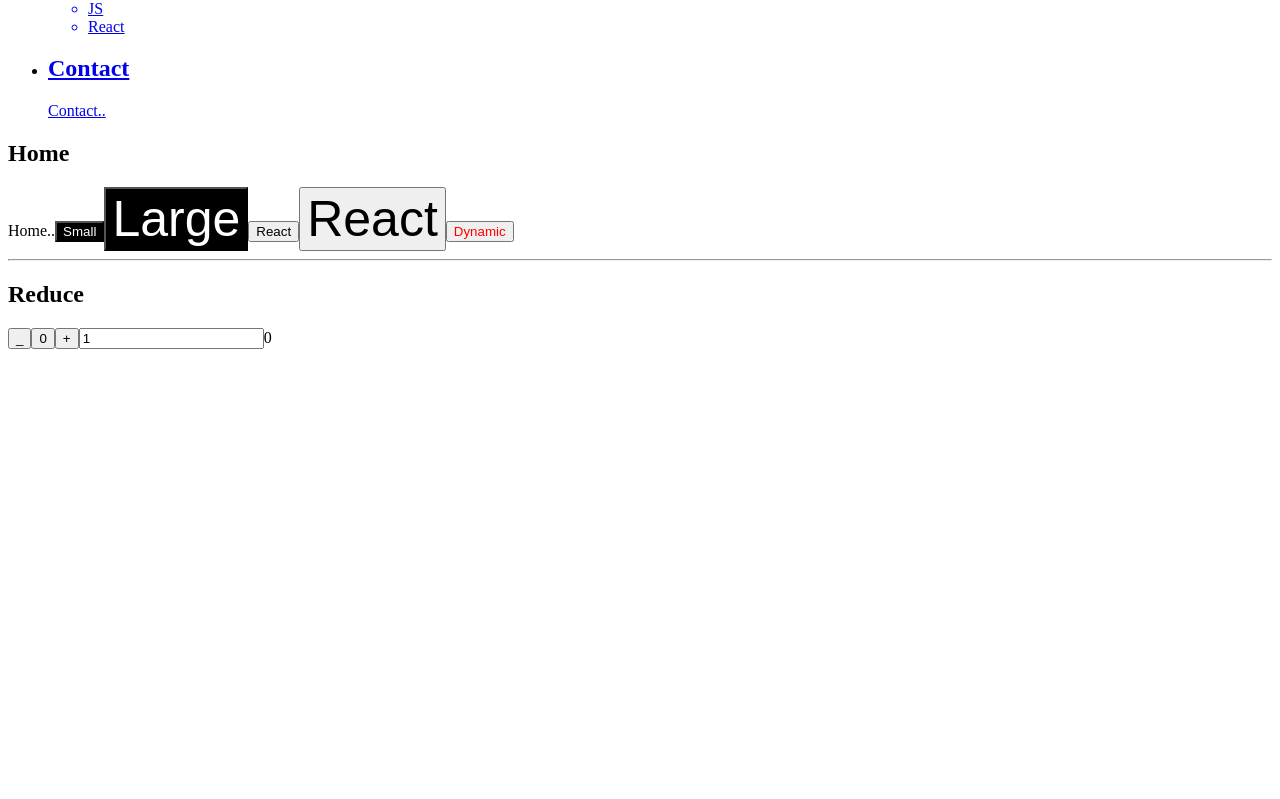
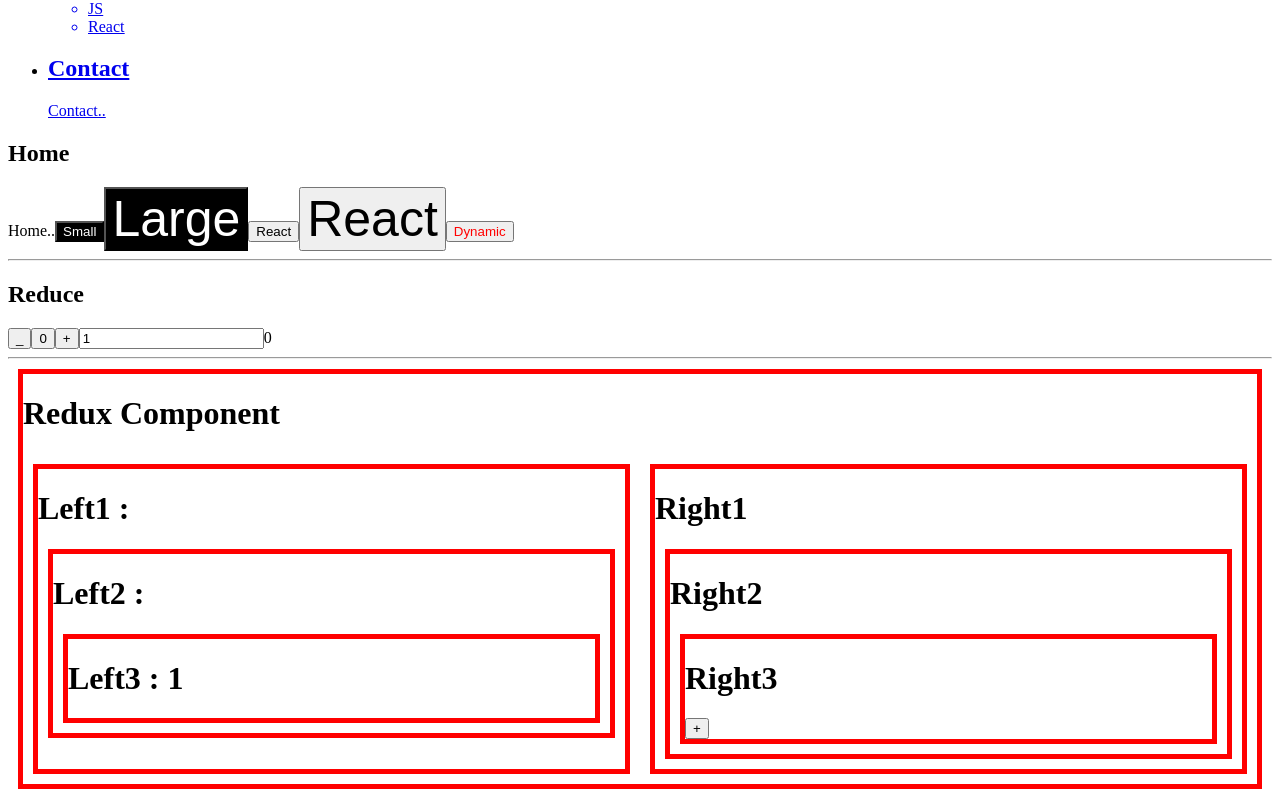
Before and after one commit to DevAnna9408/react-router-app, a React (Create React App) app: page / in a window 1280 px wide. Shown: the part 263-1062 px from the top of the page. Before the commit the page ends 800 px from the top, so only its background shows below. Built offline with nearby package versions, Linux system fonts and the light colour scheme.

Commit message:
redux의 사용법

```diff
--- a/package.json
+++ b/package.json
@@ -8,8 +8,10 @@
     "@testing-library/user-event": "^13.5.0",
     "react": "^18.2.0",
     "react-dom": "^18.2.0",
+    "react-redux": "^8.0.5",
     "react-router-dom": "^6.11.2",
     "react-scripts": "5.0.1",
+    "redux": "^4.2.1",
     "styled-component": "^2.8.0",
     "styled-components": "^6.0.0-rc.2",
     "web-vitals": "^2.1.4"
--- a/src/index.css
+++ b/src/index.css
@@ -1,5 +1,15 @@
 .active {
     background-color: tomato;
     text-decoration: none;
+}
+.reduxComponent,
+.reduxComponent > div div {
+    border: 5px solid red;
+    margin: 10px;
+}
+
+#grid {
+    display: grid;
+    grid-template-columns: 1fr 1fr;
 
 }
--- a/src/index.js
+++ b/src/index.js
@@ -5,6 +5,7 @@ import reportWebVitals from './reportWebVitals';
 import {NavLink, BrowserRouter, Route, Routes, useParams} from "react-router-dom";
 import styled from 'styled-components'
 import Reduce from "./views/reduce/Reduce";
+import ReduxComponent from "./views/redux/ReduxComponent";
 const SimpleButton = styled.button`
     color: white;
     background-color: black;
@@ -140,6 +141,7 @@ function App() {
             </Routes>
             <hr />
             <Reduce />
+            <ReduxComponent />
         </div>
     )
 }
--- a/src/views/reduce/Reduce.js
+++ b/src/views/reduce/Reduce.js
@@ -45,6 +45,7 @@ export default function Reduce() {
                 <input type={"text"} value={number} onChange={changeNumber}/>
                 <span>{count}</span>
             </div>
+            <hr />
         </div>
     )
 }
--- /dev/null
+++ b/src/views/redux/ReduxComponent.js
@@ -0,0 +1,107 @@
+import { React, useState } from "react";
+import '../../index.css'
+import { createStore } from "redux";
+import { Provider, useSelector, useDispatch, connect } from "react-redux";
+
+/*
+* Provider: state를 어떤 컴포넌트들에게 제공 할 것인가?
+* * */
+
+const store = createStore(reducer)
+
+function reducer(currentState, action) {
+
+    // 현재 state가 정해지지 않았을 때의 초기값
+    if(currentState === undefined) {
+        return {
+            number: 1
+        }
+    }
+
+    // 현재 state들을 복사
+    const newState = {...currentState}
+
+    if(action.type === 'PLUS') {
+        newState.number++;
+    }
+
+    return newState
+
+}
+
+export default function ReduxComponent() {
+
+    // console.log(props)
+
+    function Left1(props) {
+        return (
+            <div>
+                <h1>Left1 : {props.number}</h1>
+                <Left2 number = {props.number}/>
+            </div>
+        )
+    }
+
+    function Left2(props) {
+        return (
+            <div>
+                <h1>Left2 : { props.number }</h1>
+                <Left3 number = { props.number }/>
+            </div>
+        )
+    }
+
+    function Left3(props) {
+        // useSelector: 함수를 인자로 받아 어떤 state를 사용하고 싶은지 선택한다.
+        const number = useSelector(state => state.number)
+
+        return (
+            <div>
+                <h1>Left3 : { number }</h1>
+            </div>
+        )
+    }
+
+    function Right1() {
+        return (
+            <div>
+                <h1>Right1</h1>
+                <Right2 />
+            </div>
+        )
+    }
+
+    function Right2() {
+        return (
+            <div>
+                <h1>Right2</h1>
+                <Right3 />
+            </div>
+        )
+    }
+
+    function Right3() {
+        const dispatch = useDispatch()
+        return (
+            <div>
+                <h1>Right3</h1>
+                <input type={"button"} value={"+"} onClick={() => {
+                    dispatch({ type: 'PLUS' })
+
+                }}/>
+            </div>
+        )
+    }
+
+    return(
+        <div className={"reduxComponent"}>
+            <h1>Redux Component</h1>
+            <div id = "grid">
+                <Provider store={store}>
+                <Left1/>
+                <Right1 />
+                </Provider>
+            </div>
+        </div>
+    )
+}
```
Also changed, not shown: 1 other file (tests, documents, lock files or other folders).
